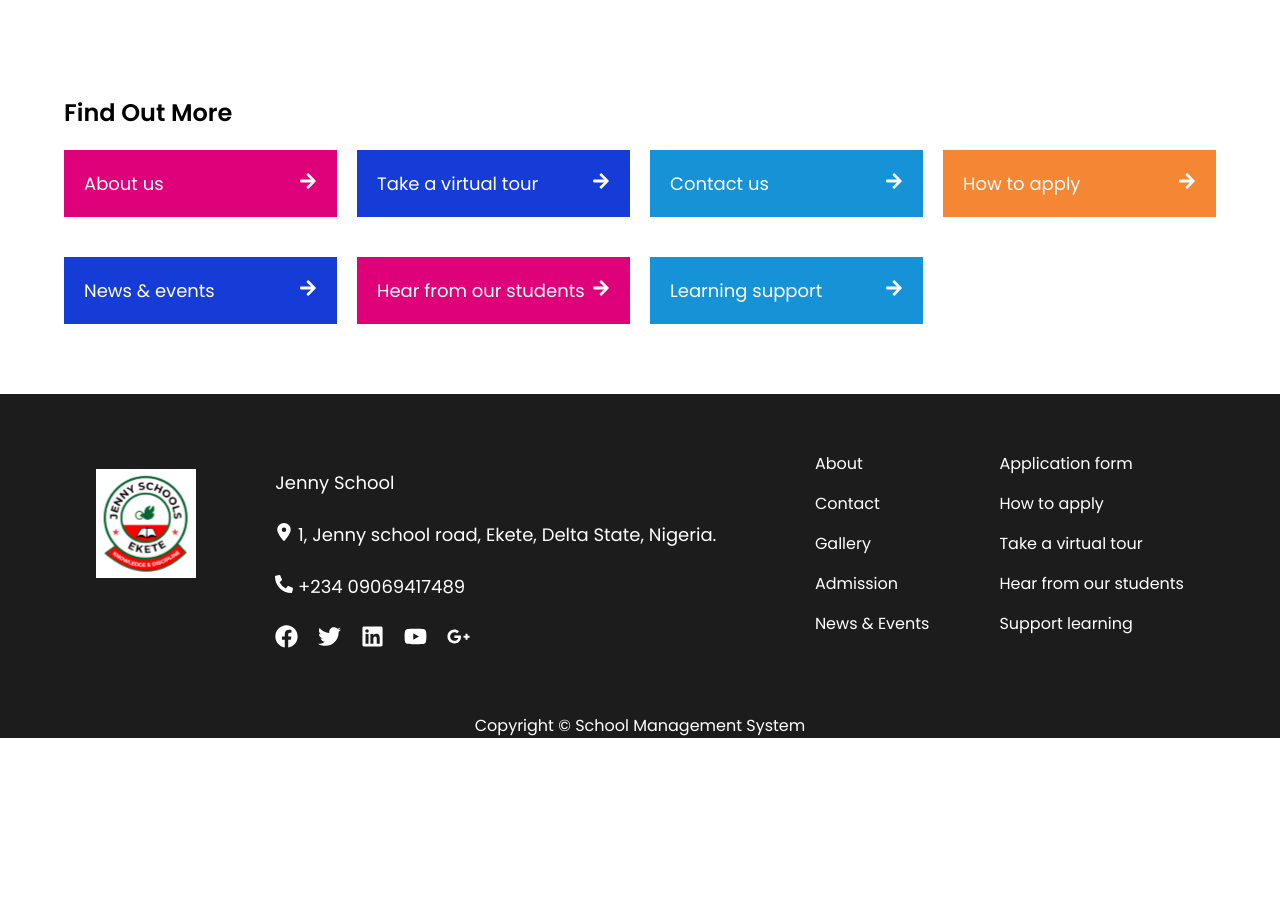
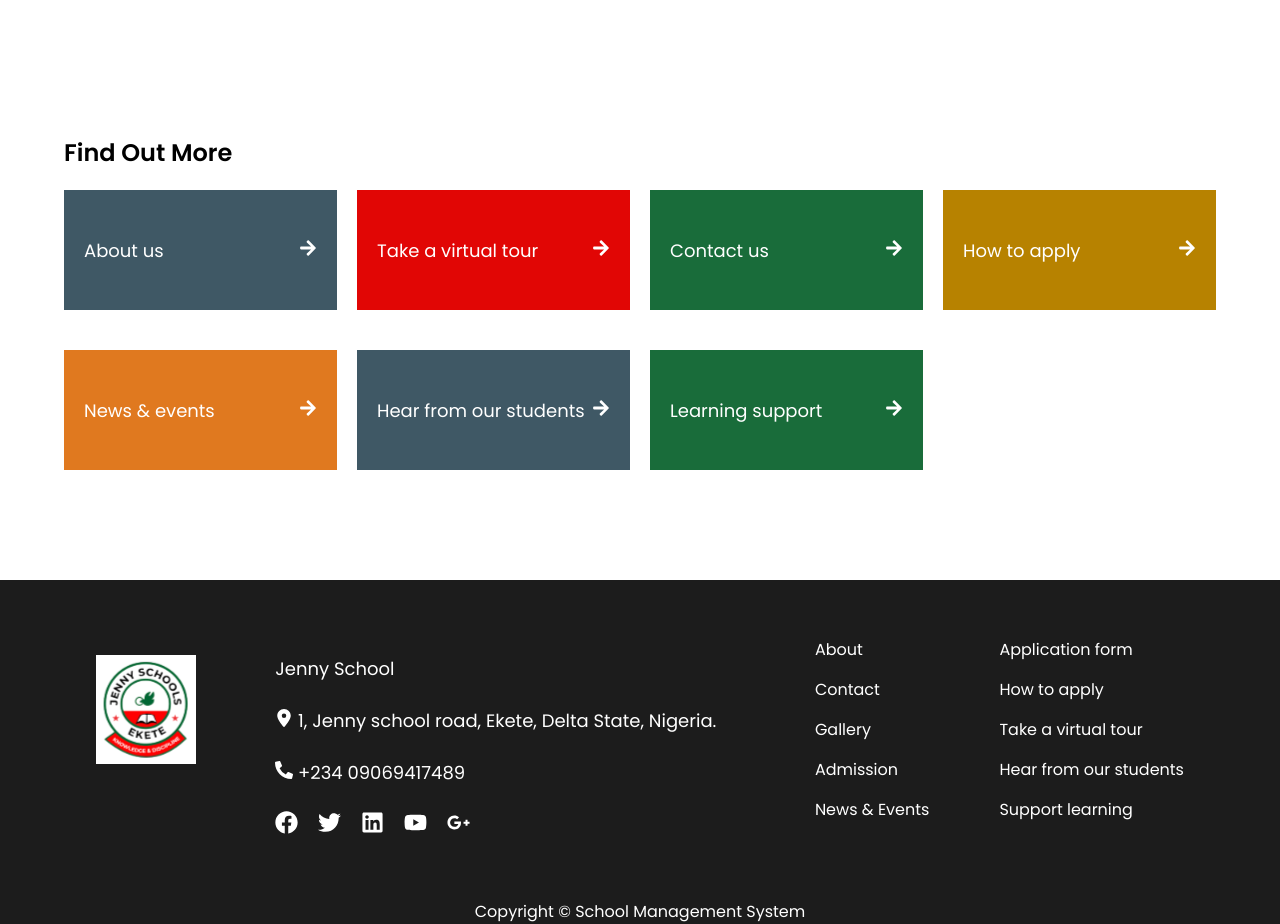
Before and after one commit to Lampnet-Technologies/jschool, a React (Vite) app: page /pupil in a window 1280 px wide. Shown: the part 1420-2344 px from the top of the page. Before the commit the page ends 2158 px from the top, so only its background shows below. Built offline with nearby package versions, Linux system fonts and the light colour scheme.

Commit message:
commit changes

```diff
--- a/src/components/Footer.jsx
+++ b/src/components/Footer.jsx
@@ -73,11 +73,15 @@ export default function Footer() {
     }
   }, [errors]);
 
+  const scrollToTop = () => window.scrollTo({ top: 0, behavior: "smooth" });
+
   return (
     <div>
       <div className="footer">
         <div className="footer--container">
+        <Link to='/' onClick={() => { scrollToTop(); }}>
         <img src={JsLogo} className="footer--logo" alt="JSchool logo" />
+        </Link>
           <div className="footer--content">
             {/* <p>
               JSchool is a fully accredited, independent, international school
@@ -114,19 +118,19 @@ export default function Footer() {
                 {/* <Link to="/" className="links">
                   Home
                 </Link> */}
-                <Link to="/about" className="links">
+                <Link className="links" to="/about" onClick={() => { scrollToTop(); }}>
                       About
                     </Link>
-                <Link to="/contact" className="links">
+                <Link className="links" to="/contact" onClick={() => { scrollToTop(); }}>
                       Contact
                     </Link>
-                <Link to="/gallery" className="links">
+                <Link className="links" to="/gallery" onClick={() => { scrollToTop(); }}>
                       Gallery
                     </Link>
-                <Link to="/overview" className="links">
+                    <Link className="links" to="/admission" onClick={() => { scrollToTop(); }}>
                       Admission
                     </Link>
-                <Link to="/news" className="links">
+                    <Link className="links" to="/news" onClick={() => { scrollToTop(); }}>
                       News & Events
                     </Link>
                 {/* <Link to="/teachers" className="links">
--- a/src/components/Header.jsx
+++ b/src/components/Header.jsx
@@ -24,6 +24,8 @@ export default function Header() {
     if (isMenuOpen) setIsMenuOpen(false); // Close main menu if 'More' is opened
   };
 
+  const scrollToTop = () => window.scrollTo({ top: 0, behavior: "smooth" });
+
   // Close menu when clicking outside
   useEffect(() => {
     const handleClickOutside = (event) => {
@@ -46,7 +48,7 @@ export default function Header() {
             <i className="fa-solid fa-bars menu" onClick={toggleMenu}></i>
           </div>
           <div className="logo">
-            <Link to="/" onClick={closeMenu}>
+            <Link to="/" onClick={() => { closeMenu(); scrollToTop(); }}>
               <img src={JschLogo} alt="Logo" className="Jsch--logo" />
             </Link>
           </div>
@@ -54,13 +56,13 @@ export default function Header() {
           <nav className="desktop--nav">
             <ul className="desktop">
               <li>
-                <Link className="link" to="/about" onClick={closeMenu}>
+                <Link className="link" to="/about" onClick={() => { closeMenu(); scrollToTop(); }}>
                   About
                 </Link>
               </li>
 
               <li>
-                <Link className="link" to="/admission" onClick={closeMenu}>
+                <Link className="link" to="/admission" onClick={() => { closeMenu(); scrollToTop(); }}>
                   Admission
                 </Link>
               </li>
@@ -71,22 +73,22 @@ export default function Header() {
               {showMore && (
                 <ul className="showMore" onClick={closeMenu}>
                   <li>
-                    <Link className="link" to="/gallery" onClick={closeMenu}>
+                    <Link className="link" to="/gallery" onClick={() => { closeMenu(); scrollToTop(); }}>
                       Gallery
                     </Link>
                   </li>
                   <li>
-                    <Link className="link" to="/teachers" onClick={closeMenu}>
+                    <Link className="link" to="/teachers" onClick={() => { closeMenu(); scrollToTop(); }}>
                       Teachers
                     </Link>
                   </li>
                   <li>
-                    <Link className="link" to="/news" onClick={closeMenu}>
+                    <Link className="link" to="/news" onClick={() => { closeMenu(); scrollToTop(); }}>
                       Events & News
                     </Link>
                   </li>
                   <li>
-                    <Link className="link" to="/contact" onClick={closeMenu}>
+                    <Link className="link" to="/contact" onClick={() => { closeMenu(); scrollToTop(); }}>
                       Contact
                     </Link>
                   </li>
@@ -95,9 +97,9 @@ export default function Header() {
             </ul>
             <div className="login--desktop">
               <div className="portal--btn">
-                <button onClick={closeMenu}>
+                <button onClick={() => { closeMenu(); scrollToTop(); }}>
                   <Link to="/login" className="link login-portal">
-                  <FaLock/>
+                    <FaLock />
                     <p>Portal Login</p>
                   </Link>
                 </button>
@@ -113,12 +115,12 @@ export default function Header() {
               <i className="fa-solid fa-x menu" onClick={toggleMenu}></i>
               <div className="mobile--links">
                 <li>
-                  <Link className="link" to="/about" onClick={closeMenu}>
+                  <Link className="link" to="/about" onClick={() => { closeMenu(); scrollToTop(); }}>
                     About
                   </Link>
                 </li>
                 <li>
-                  <Link className="link" to="/admission" onClick={closeMenu}>
+                  <Link className="link" to="/admission" onClick={() => { closeMenu(); scrollToTop(); }}>
                     Admission
                   </Link>
                 </li>
@@ -129,23 +131,23 @@ export default function Header() {
                 {showMore && (
                   <ul className="showMore" onClick={closeMenu}>
                     <li>
-                      <Link className="link" to="/gallery" onClick={closeMenu}>
+                      <Link className="link" to="/gallery" onClick={() => { closeMenu(); scrollToTop(); }}>
                         Gallery
                       </Link>
                     </li>
                     <li>
-                      <Link className="link" to="/teachers" onClick={closeMenu}>
+                      <Link className="link" to="/teachers" onClick={() => { closeMenu(); scrollToTop(); }}>
                         Teachers
                       </Link>
                     </li>
 
                     <li>
-                      <Link className="link" to="/news" onClick={closeMenu}>
+                      <Link className="link" to="/news" onClick={() => { closeMenu(); scrollToTop(); }}>
                         Events & News
                       </Link>
                     </li>
                     <li>
-                      <Link className="link" to="/contact" onClick={closeMenu}>
+                      <Link className="link" to="/contact" onClick={() => { closeMenu(); scrollToTop(); }}>
                         Contact
                       </Link>
                     </li>
@@ -153,7 +155,7 @@ export default function Header() {
                 )}
                 <div className="login login--mobile">
                   <div className="portal--btn">
-                    <button onClick={closeMenu}>
+                    <button onClick={() => { closeMenu(); scrollToTop(); }}>
                       <Link to="/login" className="link">
                         Portal Login
                       </Link>
--- a/src/components/call-to-action/CallToAction.css
+++ b/src/components/call-to-action/CallToAction.css
@@ -1,6 +1,6 @@
 .call-to-action {
   width: 90%;
-  margin: auto;
+  margin: 40px auto;
 }
 .call-to-action h2 {
   font-weight: 600;
@@ -15,18 +15,22 @@
   align-items: center;
   font-size: 18px;
   color: white;
-  background: #de0179;
+  background: #3F5865;
   padding: 20px;
   margin-bottom: 20px;
+  height: 80px;
 }
 .two {
-  background-color: #f58634;
+  background-color: #B78200;
 }
 .three {
-  background-color: #1593d6;
+  background-color: #196C3A;
 }
 .four {
-  background-color: #153cd6;
+  background-color: #E10605;
+}
+.five {
+  background-color: #E0791F;
 }
 @media screen and (min-width: 1120px) {
   .call-to-action-content{
--- a/src/components/call-to-action/CallToAction.jsx
+++ b/src/components/call-to-action/CallToAction.jsx
@@ -4,10 +4,12 @@ import { Link } from "react-router-dom";
 import { FaArrowRight } from "react-icons/fa";
 
 export default function CallToAction(props) {
+  const scrollToTop = () => window.scrollTo({ top: 0, behavior: "smooth" });
+
   const renderLink = (path, label, className) => {
     return label ? (
       <div className="call-to-action-links">
-        <Link to={path} className="link">
+        <Link to={path} className="link" onClick={scrollToTop}>
           <div className={`apply-action-btn ${className}`}>
             <p>{label}</p>
             <div className="icon">{props.icon}</div>
@@ -26,7 +28,7 @@ export default function CallToAction(props) {
           {renderLink("/gallery", props.tour, "four")}
           {renderLink("/contact", props.contact, "three")}
           {renderLink("/admission", props.apply, "two")}
-          {renderLink("/news", props.news, "four")}
+          {renderLink("/news", props.news, "five")}
           {renderLink("/teacher", props.teacher, "two")}
           {renderLink("/pupil", props.pupil, "")}
           {renderLink("/support", props.support, "three")}
--- a/src/pages/AboutPage.jsx
+++ b/src/pages/AboutPage.jsx
@@ -270,7 +270,7 @@ export default function AboutPage() {
           </section>
           <CallToAction
             icon={<FaArrowRight />}
-            tour="Take a virtual tour"
+            tour="Virtual gallery"
             pupil="Hear from our students"
             contact="Contact us"
             admissionOverView="Admission Overview"
--- a/src/pages/Admission.jsx
+++ b/src/pages/Admission.jsx
@@ -453,7 +453,7 @@ export default function Admission() {
         <br />
         <CallToAction
             icon={<FaArrowRight />}
-            tour="Take a virtual tour"
+            tour="Virtual gallery"
             pupil="Hear from our students"
             contact="Contact us"
             admissionOverView="Admission Overview"
--- a/src/pages/Contact.jsx
+++ b/src/pages/Contact.jsx
@@ -186,7 +186,7 @@ export default function Contact() {
           </div>
           <CallToAction
             icon={<FaArrowRight />}
-            tour="Take a virtual tour"
+            tour="Virtual gallery"
             pupil="Hear from our students"
             contact="Contact us"
             admissionOverView="Admission Overview"
--- a/src/pages/NewsPage.jsx
+++ b/src/pages/NewsPage.jsx
@@ -106,7 +106,7 @@ export default function NewsPage() {
         </div>
         <CallToAction
           icon={<FaArrowRight />}
-          tour="Take a virtual tour"
+          tour="Virtual gallery"
           pupil="Hear from our students"
           contact="Contact us"
           admissionOverView="Admission Overview"
```
Lines whose indentation alone changed are shown as unchanged.
